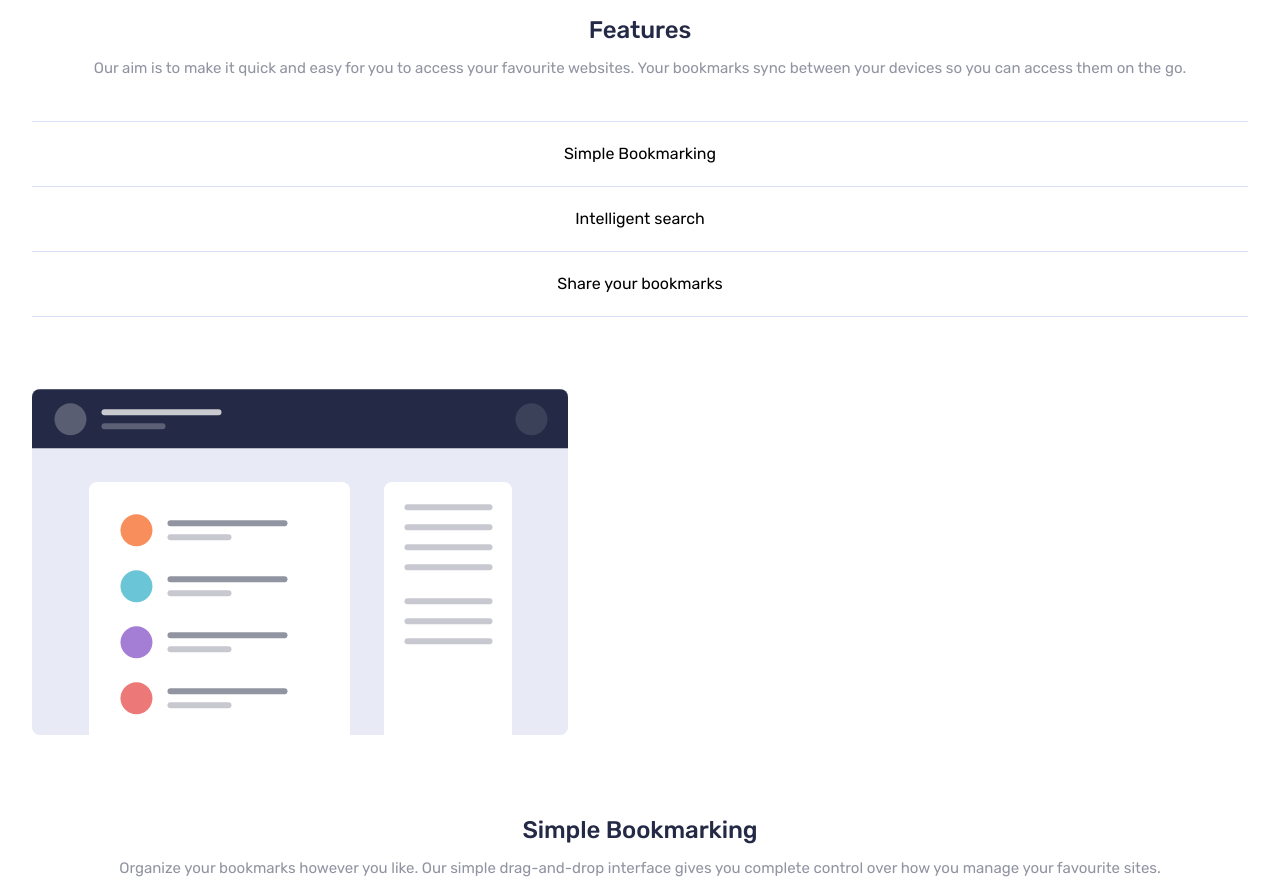
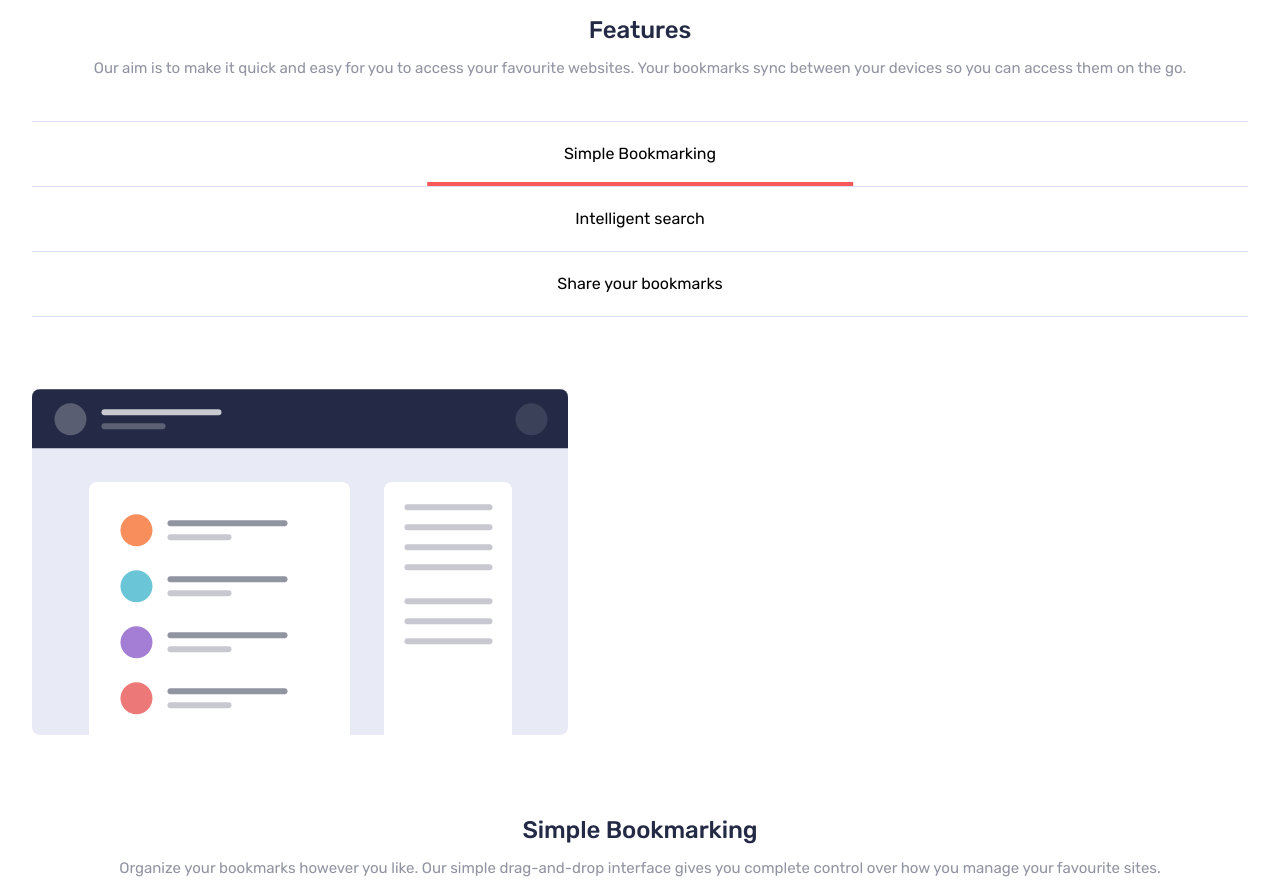
Before and after one commit to nishanth1596/bookmark-landing-page, a React (Vite) app: page / in a window 1280 px wide. Shown: the part 960-1854 px from the top of the page. Built offline with nearby package versions, Linux system fonts and the light colour scheme.

Commit message:
feat: Add isActive class for smooth underline transisiton

```diff
--- a/src/features/FeatureSection/FeatureItem.tsx
+++ b/src/features/FeatureSection/FeatureItem.tsx
@@ -22,6 +22,7 @@ function FeatureItem() {
             id={item.id}
             onHandleIndex={handleTabIndex}
             key={item.id}
+            isActive={item.id === tabIndex}
           />
         ))}
       </div>
--- a/src/ui/FeatureButton.tsx
+++ b/src/ui/FeatureButton.tsx
@@ -2,15 +2,27 @@ type FeatureButtonProps = {
   title: string;
   onHandleIndex: (id: 1 | 2 | 3) => void;
   id: 1 | 2 | 3;
+  isActive: boolean;
 };
 
-function FeatureButton({ title, onHandleIndex, id }: FeatureButtonProps) {
+function FeatureButton({
+  title,
+  id,
+  isActive,
+  onHandleIndex,
+}: FeatureButtonProps) {
   return (
     <button
       onClick={() => onHandleIndex(id)}
-      className="border-BlueSecond/20 block w-full cursor-pointer border-t-[1px] py-5"
+      className="border-BlueSecond/20 relative block w-full cursor-pointer border-t-[1px] py-5 transition-transform duration-1000 ease-in-out"
     >
       {title}
+      <span
+        className="absolute bottom-0 left-1/2 inline-block h-[4px] w-[35%] -translate-x-1/2 bg-[var(--color-Orange)] transition-transform duration-1000 ease-in-out"
+        style={{
+          transform: isActive ? "scaleX(1)" : "scaleX(0)",
+        }}
+      ></span>
     </button>
   );
 }
```
